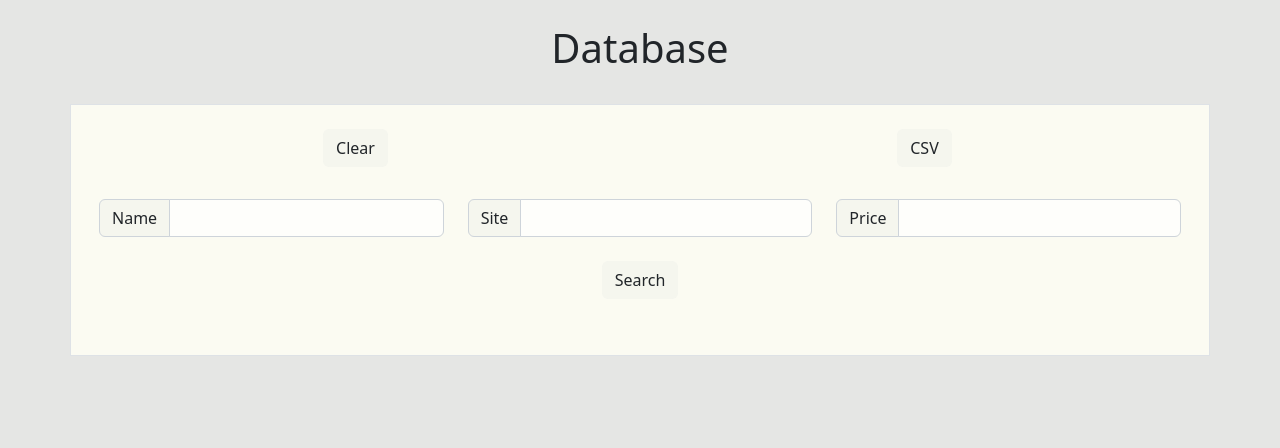
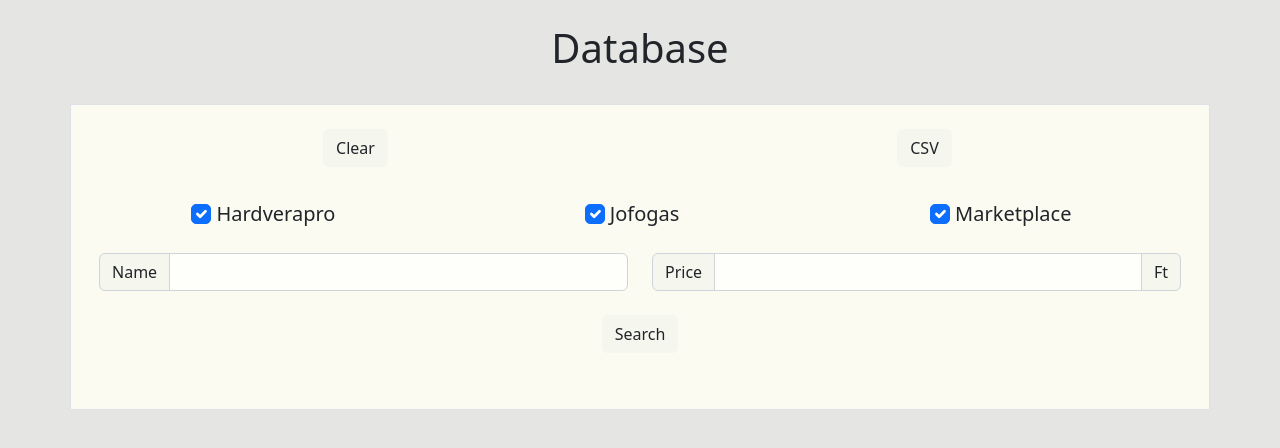
Before and after one commit to luczay/UsedTechTreasures, a Flask app: page /database in a window 1280 px wide. Shown: the part 56-504 px from the top of the page. Run offline with Flask 3, Linux system fonts and the light colour scheme; tables that the repository leaves empty or names only in its code hold one stand-in row (values such as "Sample post"); data that the repository does not hold is empty.

Commit message:
Replace search field for site with checkboxes

```diff
--- a/static/js/script_db.js
+++ b/static/js/script_db.js
@@ -28,11 +28,25 @@
 };
 
 function search() {
+	if ($('#hardverapro').is(':checked')) {
+        var hardverapro = $('#hardverapro').val();
+    } else {
+        var hardverapro = '';
+    }
+    if ($('#jofogas').is(':checked')) {
+        var jofogas = $('#jofogas').val();
+    } else {
+        var jofogas = '';
+    }
+    if ($('#marketplace').is(':checked')) {
+        var marketplace = $('#marketplace').val();
+    } else {
+        var marketplace = '';
+    }
 	var product_name = $('#product_name').val();
-	var site = $('#site').val();
 	var price_range = $('#price_range').val();
 
-	$.post('/search', {product_name: product_name, site: site, price_range: price_range}, function(respond) {
+	$.post('/search', {product_name: product_name, price_range: price_range, jofogas: jofogas, marketplace: marketplace, hardverapro: hardverapro}, function(respond) {
 		$('.dataframe').remove();
 		$('#db_data_display').append(respond.table);
 	});
--- a/templates/database.html
+++ b/templates/database.html
@@ -26,6 +26,32 @@
         <div class="col">
         <form class="form-control-lg w-100" action="" method="post">
             <div class="row justify-content-center">
+                <div class="col text-center">
+                    <div class="form-check-inline">
+                        <input class="form-check-input" type="checkbox" value="hardverapro" id="hardverapro" name="hardverapro" checked>
+                        <label class="form-check-label" for="hardverapro">
+                            Hardverapro
+                        </label>
+                    </div>
+                </div>
+                <div class="col text-center">
+                    <div class="form-check-inline">
+                        <input class="form-check-input" type="checkbox" value="jofogas" id="jofogas" name="jofogas" checked>
+                        <label class="form-check-label" for="jofogas">
+                            Jofogas
+                        </label>
+                    </div>
+                </div>
+                <div class="col text-center">
+                    <div class="form-check-inline">
+                        <input class="form-check-input" type="checkbox" value="marketplace" id="marketplace" name="marketplace" checked>
+                        <label class="form-check-label" for="marketplace">
+                            Marketplace
+                        </label>
+                    </div>
+                </div>
+            </div>
+            <div class="row mt-4 justify-content-center">
                 <div class="col">
                     <div class="input-group">
                         <span class="input-group-text span-color">Name</span>
@@ -34,14 +60,9 @@
                 </div>
                 <div class="col">
                     <div class="input-group">
-                        <span class="input-group-text span-color">Site</span>
-                        <input id="site" type="text" name="site" class="form-control text-center input-field-color">
-                    </div>
-                </div>
-                <div class="col">
-                    <div class="input-group">
                         <span class="input-group-text span-color">Price</span>
                         <input id="price_range" type="text" name="price_range" class="form-control text-center input-field-color">
+                        <span class="input-group-text span-color">Ft</span>
                     </div>
                 </div>
             </div>
```
